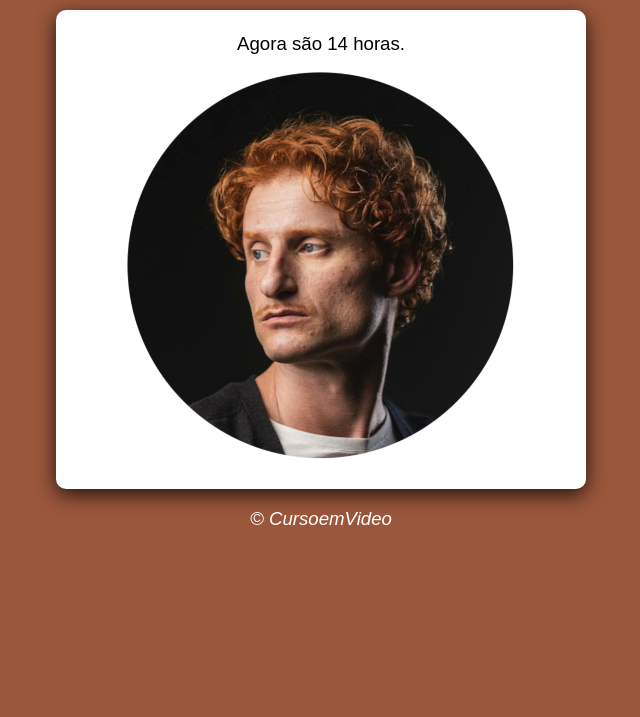
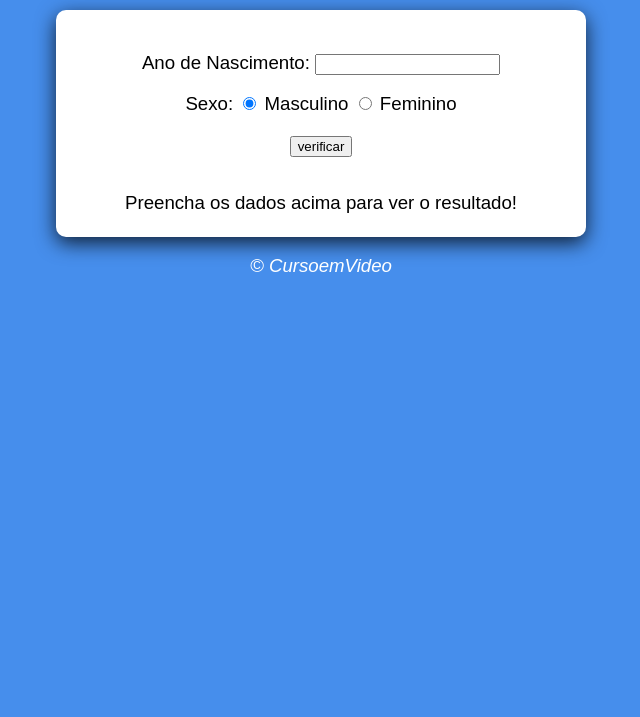
Before and after one commit to felipe493/javascript, a plain HTML site: page exercicio/verificador-de-idade/index.html in a window 1280 px wide. Shown: the part 83-800 px from the top of the page, without its empty margins (319-959 px from the left). Drawn offline with Linux system fonts and the light colour scheme.

Commit message:
fazendo a função de verificar a idade é mostra a foto

```diff
--- a/exercicio/verificador-de-idade/index.html
+++ b/exercicio/verificador-de-idade/index.html
@@ -3,19 +3,30 @@
 <head>
     <meta charset="UTF-8">
     <meta name="viewport" content="width=device-width, initial-scale=1.0">
-    <title>Modelo de excicio</title>
+    <title>Verificador de idade</title>
     <link rel="stylesheet" href="style.css">
 </head>
 <body onload="carregar()">
     <header>
-        <h1>Hora do dia</h1>
+        <h1>Verificador de idade</h1>
     </header>
     <section>
-        <div id="msg">
-            Aqui vai aparecer a mensagem...
+        <div>
+            <p>Ano de Nascimento:
+                <input type="number" name="txtano" id="txtano" min="0">
+            </p>
+            <p>Sexo:
+                <input type="radio" name="radsex" id="mas" checked>
+                <label for="mas">Masculino</label>
+                <input type="radio" name="radsex" id="fem">
+                <label for="fem">Feminino</label>
+            </p>
+            <p>
+                <input type="button" value="verificar" onclick="verificar()">
+            </p>
         </div>
-        <div id="foto">
-            <img id="imagem" src="imagens/bebe-homem-2.png" alt="foto do pescador">
+        <div id="res">
+            Preencha os dados acima para ver o resultado!
         </div>
     </section>
     <footer>
--- a/exercicio/verificador-de-idade/script.js
+++ b/exercicio/verificador-de-idade/script.js
@@ -1,35 +1,49 @@
-function carregar() {
-    var msg = window.document.getElementById('msg')
-    var img = window.document.getElementById('imagem')
+function verificar() {
     var data = new Date()
-    var hora =  data.getHours()
-    msg.innerHTML = `Agora são ${hora} horas.`
-    if (hora >= 0 && hora <= 3) {
-        // BOM DIA!
-        img.src = 'imagens/bebe-homem-2.png'
-        document.body.style.background = '#233444'
-    } else if (hora >= 4 && hora <= 6) {
-        // BOA TARDE!
-        img.src = 'imagens/bebe-mulher-2.png'
-        document.body.style.background = '#A68A7F'
-    } else if (hora >= 7 && hora <= 9) {
-        img.src = 'imagens/homen-jovem-2.png'
-        document.body.style.background = '#733D1F'
-    } else if (hora >= 10 && hora <= 12){
-        img.src = 'imagens/mulher-jovem-2.png'
-        document.body.style.background = '#73574C'
-    }  else if (hora >= 13 && hora <= 15){
-        img.src = 'imagens/homem-adulto-2.png'
-        document.body.style.background = '#9B573C'
-    }  else if (hora >= 16 && hora <= 18){
-        img.src = 'imagens/mulher-adulta-2.png'
-        document.body.style.background = '#E1AF92'
-    }  else if (hora >= 19 && hora <= 21){
-        img.src = 'imagens/homem-idoso-2.png'
-        document.body.style.background = '#B05E57'
+    var ano = data.getFullYear()
+    var fano = document.getElementById('txtano')
+    var res = document.querySelector('div#res')
+    if (fano.value.length == 0 || fano.value > ano){
+        window.alert('[ERRO] verifique os dados e tente novamente!')
     } else {
-        // BOA NOITE!
-        img.src = 'imagens/mulher-idosa-2.png'
-        document.body.style.background = '#B67D5D'
+        var fsex = document.getElementsByName('radsex')
+        var idade = ano - Number(fano.value)
+        var gênero = ''
+        var img = document.createElement('img')
+        img.setAttribute('id', 'foto')
+        if (fsex[0].checked) {
+            gênero = 'Homem'
+            if (idade >= 0 && idade <= 10) {
+                // Criança
+                img.setAttribute('src', 'imagens/bebe-homem-2.png')
+            } else if (idade < 21) {
+                // jovem
+                img.setAttribute('src', 'imagens/ homem-jovem-2.png')
+            } else if (idade < 50) {
+                // Adulto
+                img.setAttribute('src', 'imagens/homem-adulto-2.png')
+            } else {
+                // Idoso
+                img.setAttribute('src', 'imagens/homem-idoso-2.png')
+            }
+        } else if (fsex[1].checked) {
+            gênero = 'Mulher'
+            if (idade >= 0 && idade <= 10) {
+                // Criança
+                img.setAttribute('src', 'imagens/bebe-mulher-2.png')
+            } else if (idade < 21) {
+                // Jovem
+                img.setAttribute('src', 'imagens/mulher-jovem-2.png')
+            } else if (idade < 50) {
+                // Adulto
+                img.setAttribute('src', 'imagens/mulher-adulta-2.png')
+            } else {
+                // Idoso
+                img.setAttribute('src', 'imagens/mulher-idosa-2.png')
+            }
+        }
+        res.computedStyleMap.texalign = 'center'
+        res.innerHTML = `Detectamos ${gênero} com ${idade} anos.`
+        res.appendChild(img)
     }
 }
```
